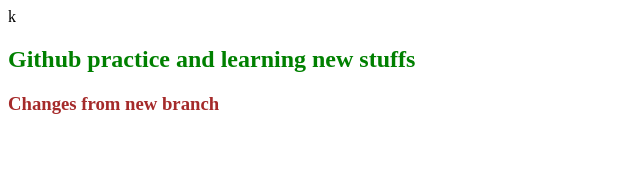
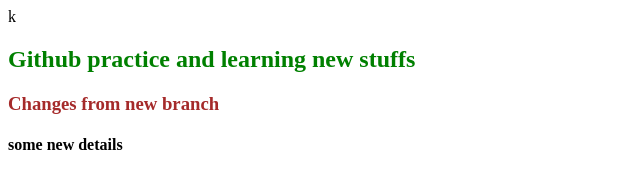
Before and after one commit to navanee1609/git-practice, a plain HTML site: page index.html in a window 1280 px wide. Shown: the whole page, without its empty margins (0-640 px from the left). Drawn offline with Linux system fonts and the light colour scheme.

Commit message:
new branch

```diff
--- a/index.html
+++ b/index.html
@@ -10,5 +10,6 @@
 
     <h2>Github practice and learning new stuffs</h2>
     <h3>Changes from new branch</h3>
+    <h4>some new details</h4>
 </body>
 </html>
```
